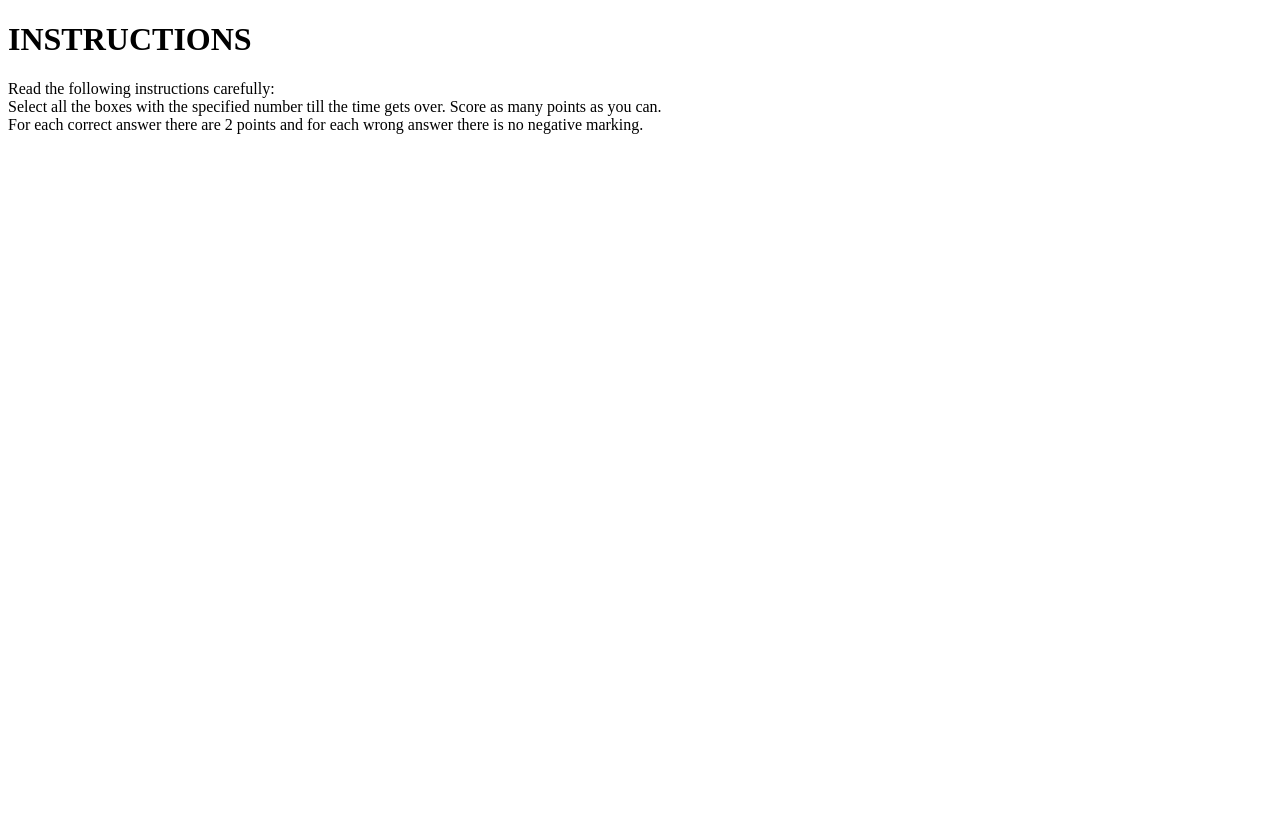
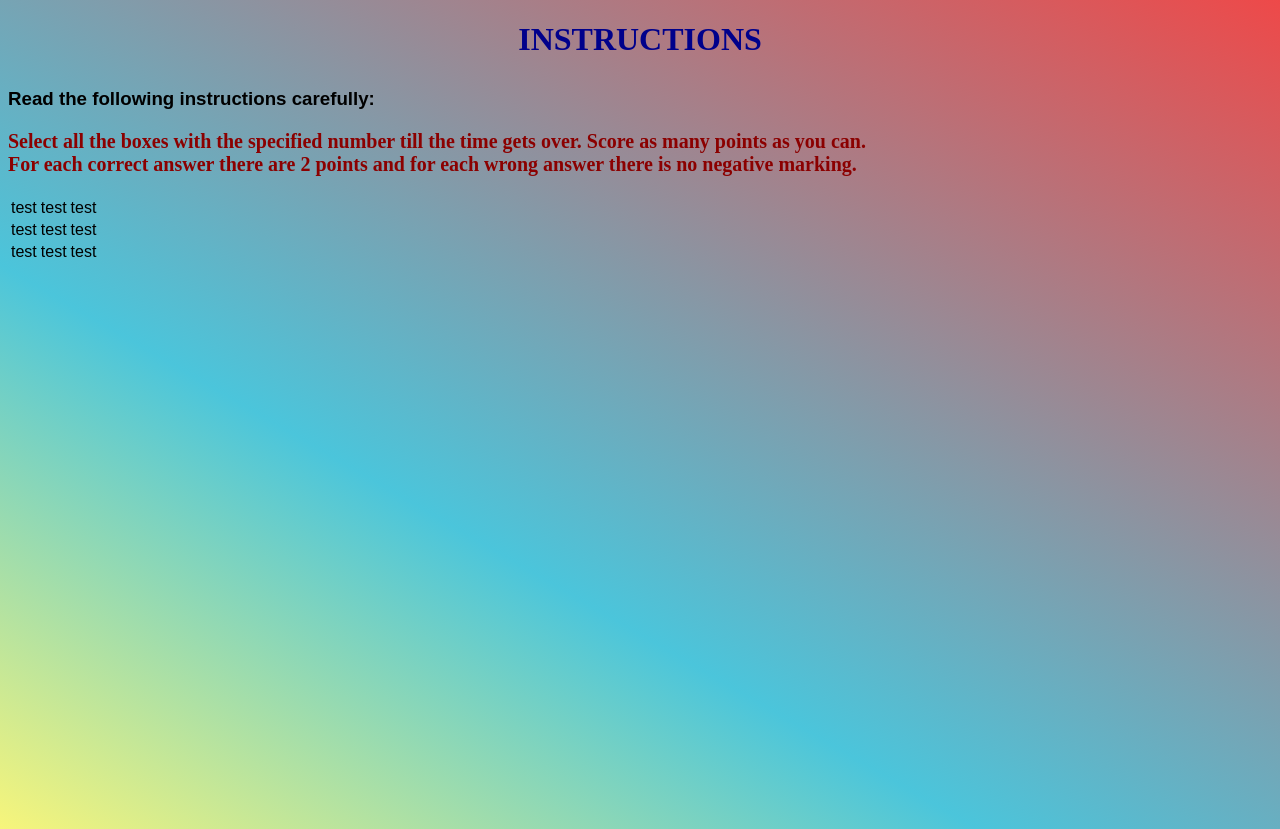
Before and after one commit to VidushiJain30/board_game, a plain HTML site: page index.html in a window 1280 px wide. Before the commit the page ends 800 px from the top, so only its background shows below. Drawn offline with Linux system fonts and the light colour scheme.

Commit message:
css added

```diff
--- /dev/null
+++ b/game.css
@@ -0,0 +1,27 @@
+h1{
+	color: darkblue;
+	text-align: center;
+	font-weight: bold;
+	font-family: serif;
+}
+body {
+  background-color: #4158d0;
+  background-image: linear-gradient(
+    30deg,
+    #f7f57b 0%,
+    #4bc5db 36%,
+    #ee4949  100%
+  );
+  overflow: none;
+  min-height: 100vh;
+  font-family: "Varela Round", Nunito, Montserrat, sans-serif;
+}
+p{
+	color: darkred;
+	font-weight: bold;
+	font-family: serif;
+	font-size: 20px;
+}
+h3{
+	margin-top: 30px;
+}
--- a/index.html
+++ b/index.html
@@ -1,11 +1,29 @@
 <!DOCTYPE html>
 <html>
 <head>
-<title>games</title>
+	<link rel="stylesheet" type="text/css" href="game.css">
 </head>
+<title>Fun_Game</title>
 <body>
 <h1>INSTRUCTIONS</h1>
-<p>Read the following instructions carefully: <br>
-	Select all the boxes with the specified number till the time gets over. Score as many points as you can. <br>For each correct answer there are 2 points and for each wrong answer there is no negative marking.</p>
+<h3>Read the following instructions carefully: <br></h3>
+	<p>Select all the boxes with the specified number till the time gets over. Score as many points as you can. <br>For each correct answer there are 2 points and for each wrong answer there is no negative marking.</p>
+<table>
+	<tr>
+		<td>test</td>
+		<td>test</td>
+		<td>test</td>
+	</tr>
+	<tr>
+		<td>test</td>
+		<td>test</td>
+		<td>test</td>
+	</tr>
+	<tr>
+		<td>test</td>
+		<td>test</td>
+		<td>test</td>
+	</tr>
+</table>
 </body>
 </html>
```
